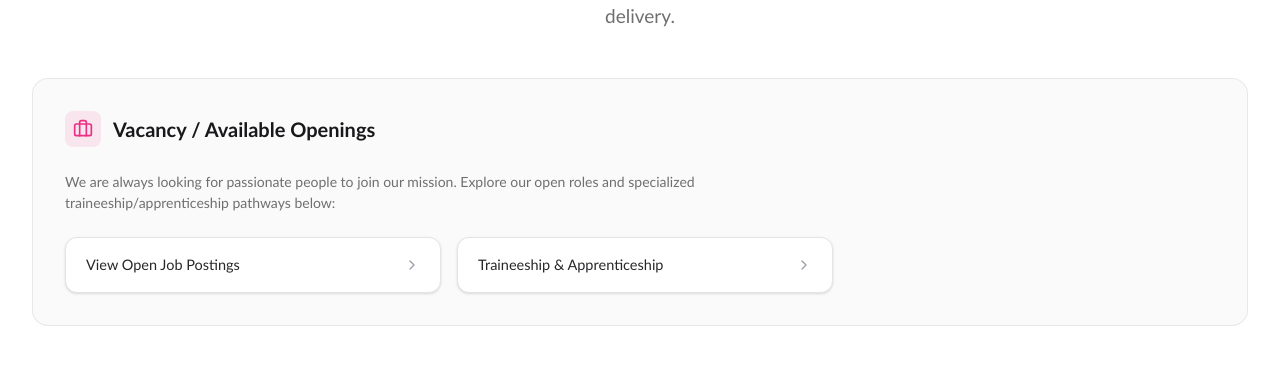
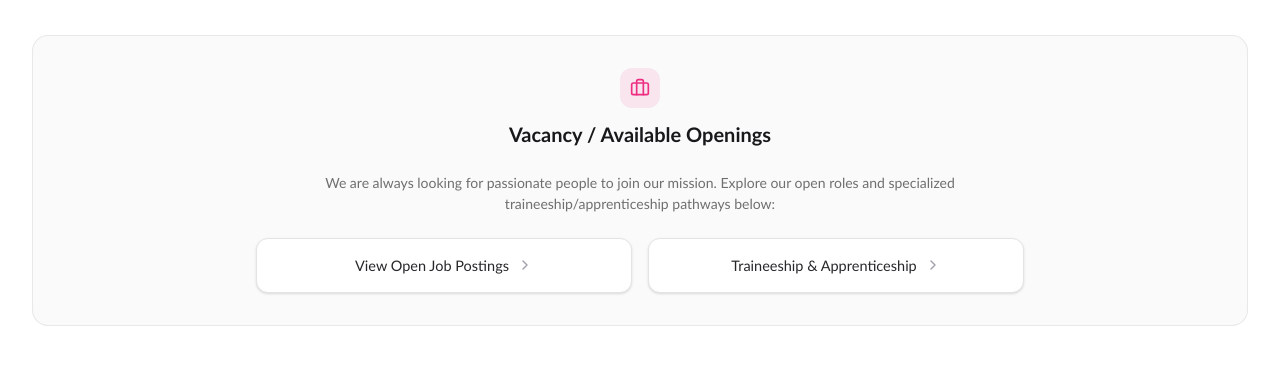
Before and after one commit to srijaytuladhar/possible-website, a Next.js app: page /get-involved/work-with-us in a window 1280 px wide. Shown: the part 269-645 px from the top of the page. Built offline with nearby package versions, Linux system fonts and the light colour scheme.

Commit message:
teams update

```diff
--- a/app/get-involved/work-with-us/page.tsx
+++ b/app/get-involved/work-with-us/page.tsx
@@ -2,13 +2,14 @@
 
 import { Layers, ChevronRight, Briefcase } from "lucide-react";
 import Link from "next/link";
+import Image from "next/image";
 
 export default function WorkWithUsPage() {
   return (
     <div className="mx-auto max-w-7xl w-full px-6 sm:px-8 py-12 flex flex-col flex-1">
       {/* Page Header */}
       <div className="mb-12 text-center max-w-3xl mx-auto">
-        <span className="inline-flex items-center gap-1.5 rounded-full bg-secondary-blue/10 px-3.5 py-1 text-[13px] font-medium text-secondary-blue mb-4 uppercase tracking-wider">
+        <span hidden className="inline-flex items-center gap-1.5 rounded-full bg-secondary-blue/10 px-3.5 py-1 text-[13px] font-medium text-secondary-blue mb-4 uppercase tracking-wider">
           Careers
         </span>
         <h1 className="h1-hero text-zinc-950 mb-3 uppercase tracking-wide">
@@ -21,32 +22,44 @@ export default function WorkWithUsPage() {
 
       <div className="space-y-16 animate-in fade-in duration-300">
         {/* Available Openings (Prioritized at Top) */}
-        <div className="p-8 bg-zinc-50 border border-zinc-200/80 rounded-2xl space-y-6">
-          <div className="flex items-center gap-3">
-            <div className="p-2 bg-primary-pink/10 text-primary-pink rounded-lg">
+        <div className="p-8 bg-zinc-50 border border-zinc-200/80 rounded-2xl space-y-6 text-center">
+          <div className="flex flex-col items-center gap-3">
+            <div className="p-2.5 bg-primary-pink/10 text-primary-pink rounded-xl w-fit">
               <Briefcase className="h-5 w-5" />
             </div>
             <h2 className="text-xl font-semibold text-zinc-900">Vacancy / Available Openings</h2>
           </div>
-          <p className="text-[14px] text-body-gray font-light max-w-2xl">
+          <p className="text-[14px] text-body-gray font-light max-w-2xl mx-auto">
             We are always looking for passionate people to join our mission. Explore our open roles and specialized traineeship/apprenticeship pathways below:
           </p>
-          <div className="grid grid-cols-1 sm:grid-cols-2 gap-4 max-w-3xl">
+          <div className="grid grid-cols-1 sm:grid-cols-2 gap-4 max-w-3xl mx-auto w-full">
             <button
               onClick={() => alert("There are currently no active job postings. Please check back later or subscribe to our newsletter.")}
-              className="flex items-center justify-between px-5 py-4 bg-white border border-zinc-200 hover:border-primary-pink rounded-xl text-[14.5px] text-zinc-800 font-medium hover:text-primary-pink transition-all duration-300 text-left group cursor-pointer shadow-sm"
+              className="flex items-center justify-center gap-2 px-5 py-4 bg-white border border-zinc-200 hover:border-primary-pink rounded-xl text-[14.5px] text-zinc-800 font-medium hover:text-primary-pink transition-all duration-300 text-center group cursor-pointer shadow-sm"
             >
               <span>View Open Job Postings</span>
               <ChevronRight className="h-4 w-4 text-zinc-400 group-hover:text-primary-pink transition-transform group-hover:translate-x-1" />
             </button>
             <Link
               href="/get-involved/work-with-us/traineeship-apprenticeship"
-              className="flex items-center justify-between px-5 py-4 bg-white border border-zinc-200 hover:border-secondary-blue rounded-xl text-[14.5px] text-zinc-800 font-medium hover:text-secondary-blue transition-all duration-300 text-left group shadow-sm"
+              className="flex items-center justify-center gap-2 px-5 py-4 bg-white border border-zinc-200 hover:border-secondary-blue rounded-xl text-[14.5px] text-zinc-800 font-medium hover:text-secondary-blue transition-all duration-300 text-center group shadow-sm"
             >
               <span>Traineeship & Apprenticeship</span>
               <ChevronRight className="h-4 w-4 text-zinc-400 group-hover:text-secondary-blue transition-transform group-hover:translate-x-1" />
             </Link>
           </div>
+        </div>
+
+        {/* Team Banner Image */}
+        <div className="w-full flex justify-center my-2">
+          <Image
+            src="/Possible-Team.jpg"
+            alt="Possible Team"
+            width={1200}
+            height={800}
+            className="w-full h-auto rounded-3xl shadow-md border border-zinc-200/50"
+            priority
+          />
         </div>
 
         {/* Quote Block */}
```
Also changed, not shown: 2 other files (tests, documents, lock files or other folders).
